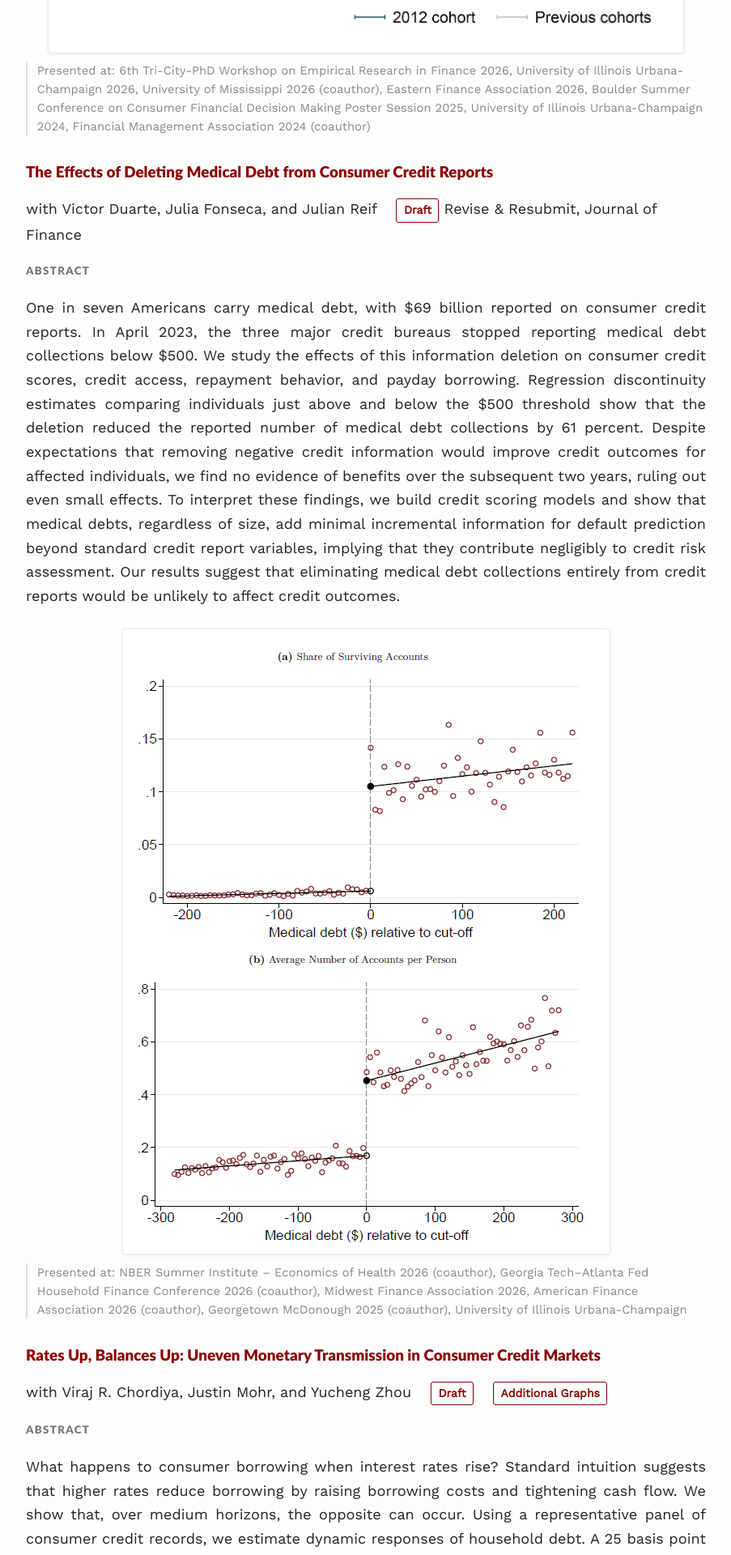
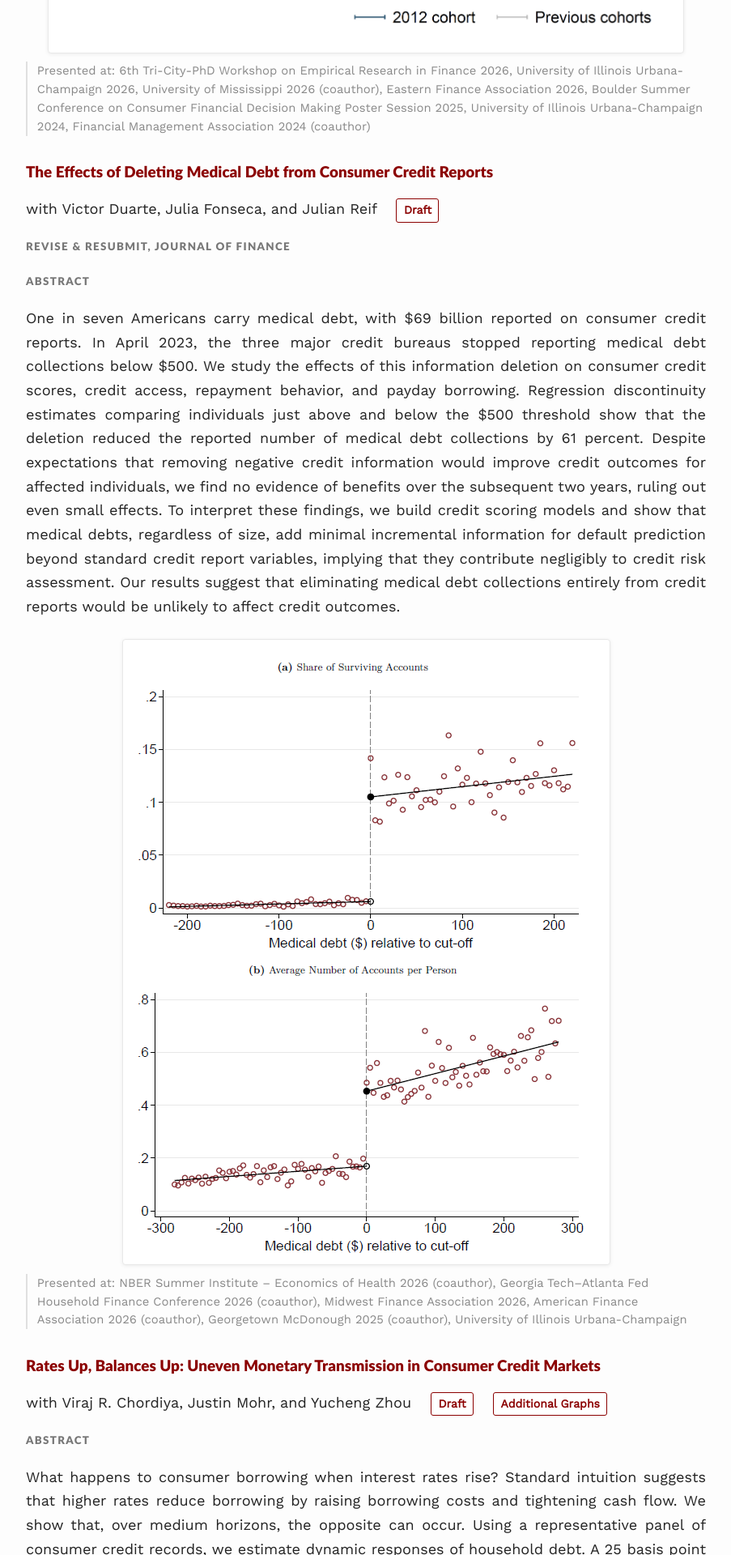
Before and after one commit to divijkohli/divijkohli.github.io, a Jekyll site: the page built from _pages/research.md, in a window 1280 px wide. Shown: the part 1545-3465 px from the top of the page at 81% size, without its empty margins (188-1091 px from the left). Built offline with Jekyll 4.4.1, drawn with Linux system fonts in a browser that asks for light colours; nearby versions of some CDN libraries.

```diff
--- a/_pages/research.md
+++ b/_pages/research.md
@@ -30,7 +30,7 @@ Presented at: 6th Tri-City-PhD Workshop on Empirical Research in Finance 2026, U
 
 ### The Effects of Deleting Medical Debt from Consumer Credit Reports
 with Victor Duarte, Julia Fonseca, and Julian Reif &nbsp; <a class="paper-link" href="{{ site.baseurl }}/DFKR_2026_02.pdf" target="_blank">Draft</a>
-Revise & Resubmit, Journal of Finance
+#### Revise & Resubmit, Journal of Finance
 #### Abstract
 <p align="justify">
 One in seven Americans carry medical debt, with \$69 billion reported on consumer credit reports. In April 2023, the three major credit bureaus stopped reporting medical debt collections below $500. We study the effects of this information deletion on consumer credit scores, credit access, repayment behavior, and payday borrowing. Regression discontinuity estimates comparing individuals just above and below the \$500 threshold show that the deletion reduced the reported number of medical debt collections by 61 percent. Despite expectations that removing negative credit information would improve credit outcomes for affected individuals, we find no evidence of benefits over the subsequent two years, ruling out even small effects. To interpret these findings, we build credit scoring models and show that medical debts, regardless of size, add minimal incremental information for default prediction beyond standard credit report variables, implying that they contribute negligibly to credit risk assessment. Our results suggest that eliminating medical debt collections entirely from credit reports would be unlikely to affect credit outcomes. </p>
```
